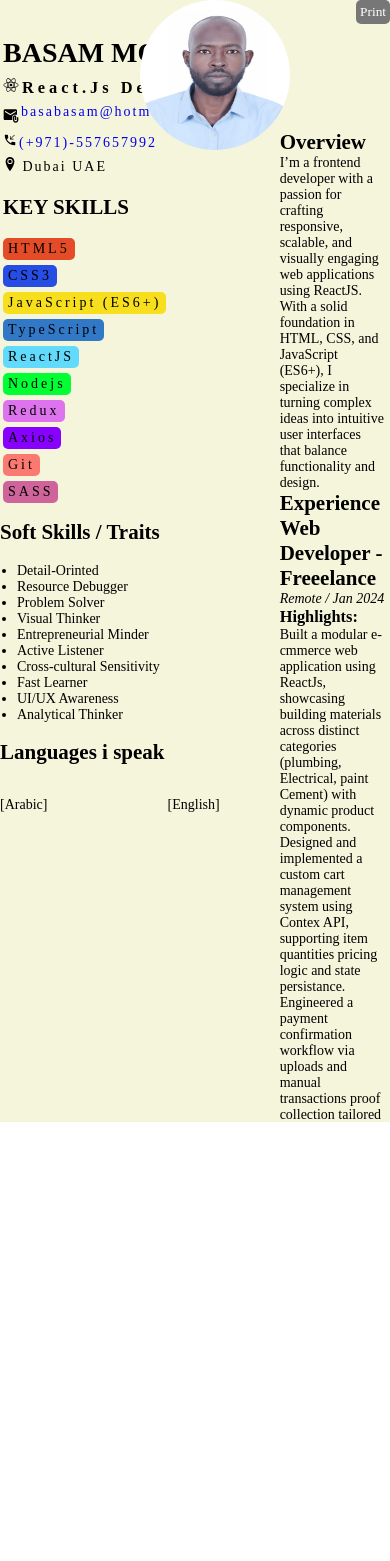
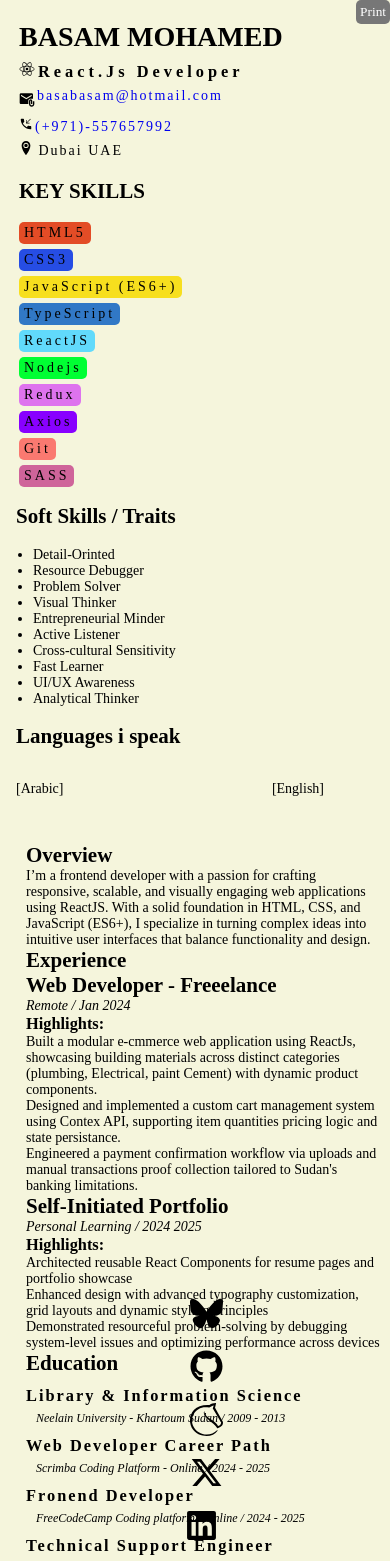
Before and after one commit to BasamLive/my-resume, a React (Vite) app: page / in a window 390 px wide. Shown: the top 1561 px of the page. Before the commit the page ends 1122 px from the top, so only its background shows below. Built offline with nearby package versions, Linux system fonts and the light colour scheme.

Commit message:
stacked the layout on top of each other for smaller screen sizes

```diff
--- a/src/App.css
+++ b/src/App.css
@@ -219,26 +219,38 @@ li {
   padding: 0 0 0 17px;
   margin: 0;
 }
-@media screen and (max-width: 768) {
+@media screen and (max-width: 768px) {
   .container {
     width: 100%;
-    height: auto;
-    min-height: 1122px;
+    height: auto; /* let height grow with content */
+    flex-direction: column;
     padding: 1rem;
     box-sizing: border-box;
+    overflow-y: visible; /* ensure full scroll on smaller devices */
   }
+
+  .left-column,
+  .right-column {
+    width: 100%;
+    max-width: none;
+    margin: 0 0 2rem 0;
+  }
+
+  .right-column {
+    margin-top: 0;
+  }
+
   .picture {
     display: none;
   }
-  /* .left-column,
-  .right-column {
-    width: 100%;
-    float: none;
-    margin: 0 auto;
+
+  footer {
+    position: static;
+    padding: 1rem 0;
+    flex-direction: column;
+    gap: 1rem;
+    align-items: center;
   }
-  .left-column {
-    margin-bottom: 2rem;
-  } */
 }
 
 @media screen and (min-width: 950px) {
```
